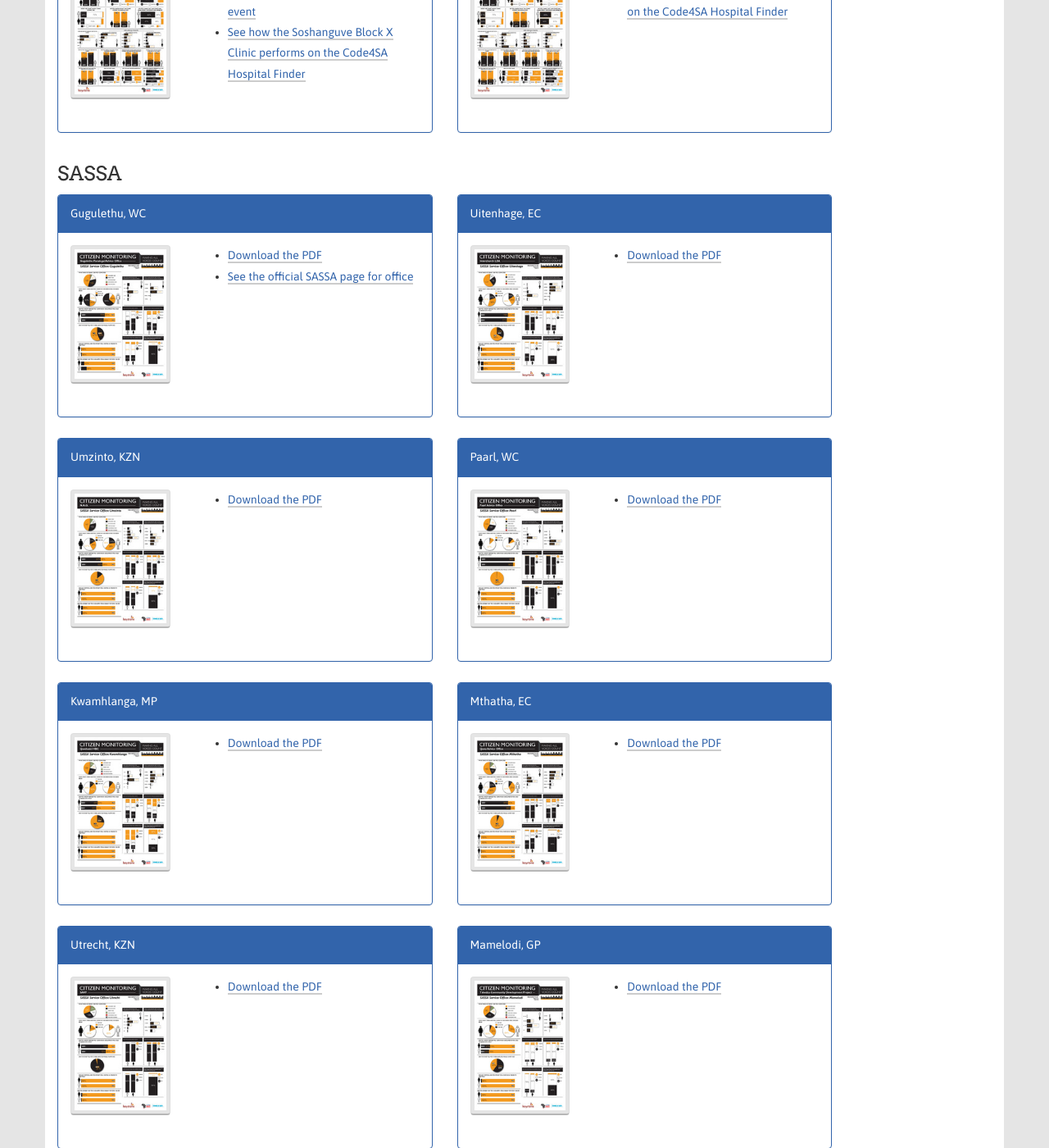
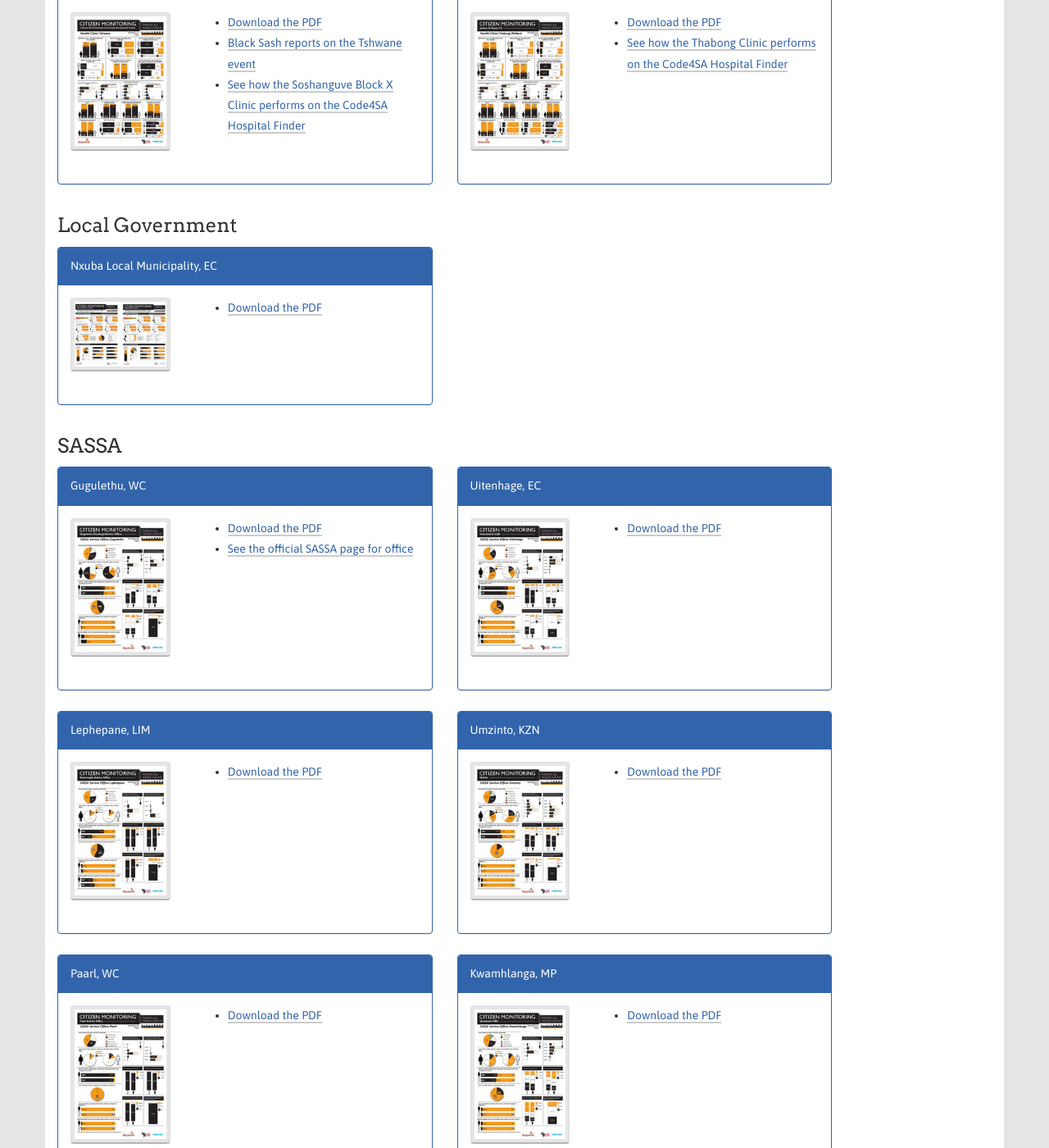
Before and after one commit to OpenUpSA/blacksash-poster-website, a Jekyll site: the page built from index.html, in a window 1280 px wide and 1400 px high, scrolled down 3932 px. Shown: the whole window at 82% size. Built offline with Jekyll 4.4.1, drawn with Linux system fonts in a browser that asks for light colours; comment, search, counter and statistics services are not loaded.

Commit message:
Add missing posters and fix some formatting

```diff
--- a/index.html
+++ b/index.html
@@ -49,8 +49,10 @@ title: Black Sash MAVC Poster Campaign
 		</div>
 
 		<div class="row">
-		  <H3>The process to develop the posters</H3>
 			<div class="col-md-12">
+				<div class="page-header">
+					<h2><a id="process">The process to develop the posters</a></h2>
+				</div>
 				<div class="slab-dark-gray">
 					<h2 id="collection">Collection</h2>
 					<p>Black Sash collected data from 12 SASSA pay points, five clinics, and two local government offices for its first monitoring and evaluation phase. Both frontline staff and citizens were interviewed for the clinics and pay points.</p>
@@ -253,6 +255,33 @@ title: Black Sash MAVC Poster Campaign
 			</div>
 
 			<div class="col-md-12">
+				<h3>Local Government</h3>
+				<div class="row">
+					<div class="col-sm-5">
+						<div class="panel panel-primary">
+							<div class="panel-heading">
+								Nxuba Local Municipality, EC
+							</div>
+							<div class="panel-body">
+								<div class="row">
+									<div class="col-sm-4">
+										<a href="/posters/pdf/LocalGov.pdf" class="thumbnail">
+											<img src="/posters/img/150/LocalGov.jpg" alt="LocalGov">
+										</a>
+									</div>
+									<div class="col-sm-8">
+										<ul>
+											<li><a href="/posters/pdf/LocalGov.pdf">Download the PDF</a></li>
+										</ul>
+									</div>
+								</div>
+							</div>
+						</div>
+					</div>
+				</div>
+			</div>
+
+			<div class="col-md-12">
 				<h3>SASSA</h3>
 			</div>
 
@@ -294,6 +323,28 @@ title: Black Sash MAVC Poster Campaign
 							<div class="col-sm-8">
 								<ul>
 									<li><a href="/posters/pdf/SASSA service point - Interchurch LDA.pdf">Download the PDF</a></li>
+								</ul>
+							</div>
+						</div>
+					</div>
+				</div>
+			</div>
+
+			<div class="col-sm-5">
+				<div class="panel panel-primary">
+					<div class="panel-heading">
+						Lephepane, LIM
+					</div>
+					<div class="panel-body">
+						<div class="row">
+							<div class="col-sm-4">
+								<a href="/posters/pdf/SASSA service point - Relemogile.pdf" class="thumbnail">
+									<img src="/posters/img/150/SASSA service point - Relemogile.jpg" alt="SASSA service point - Relemogile">
+								</a>
+							</div>
+							<div class="col-sm-8">
+								<ul>
+									<li><a href="/posters/pdf/SASSA service point - Relemogile.pdf">Download the PDF</a></li>
 								</ul>
 							</div>
 						</div>
```
